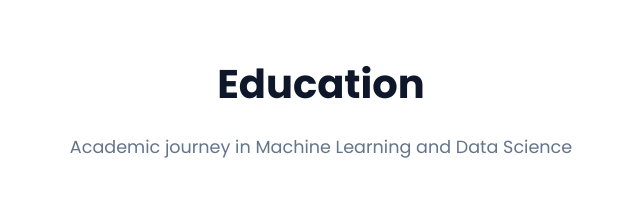
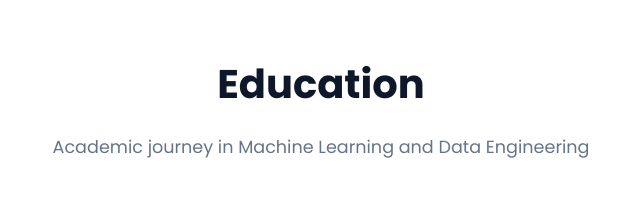
Before and after one commit to aastha073/aastha073.github.io, a plain HTML site: page index.html in a window 1280 px wide. Shown: the part 1600-1810 px from the top of the page, 319-959 px from the left. Drawn offline with Linux system fonts and the light colour scheme.

Commit message:
Update education subtitle and job title in index.html

```diff
--- a/index.html
+++ b/index.html
@@ -996,7 +996,7 @@
     <section id="education">
         <div class="container">
             <h2>Education</h2>
-            <p class="section-subtitle">Academic journey in Machine Learning and Data Science</p>
+            <p class="section-subtitle">Academic journey in Machine Learning and Data Engineering</p>
 
             <div class="timeline">
                 <div class="timeline-item">
@@ -1273,7 +1273,7 @@
         // Typing Effect
         const phrases = [
             "Machine Learning Engineer",
-            "Data Scientist",
+            "Data Engineer",
             "SQL Developer",
             "AI Enthusiast"
         ];
```
